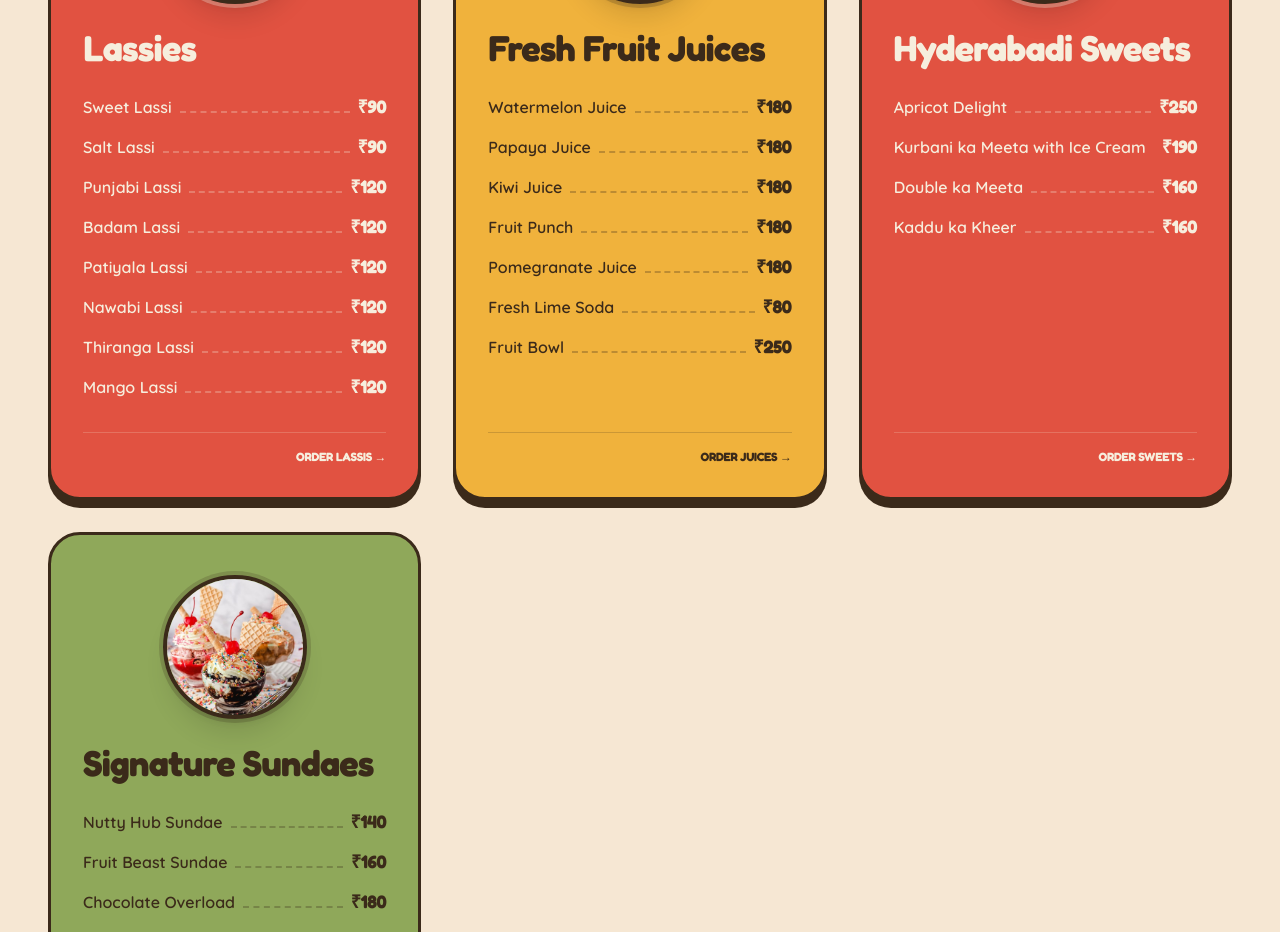
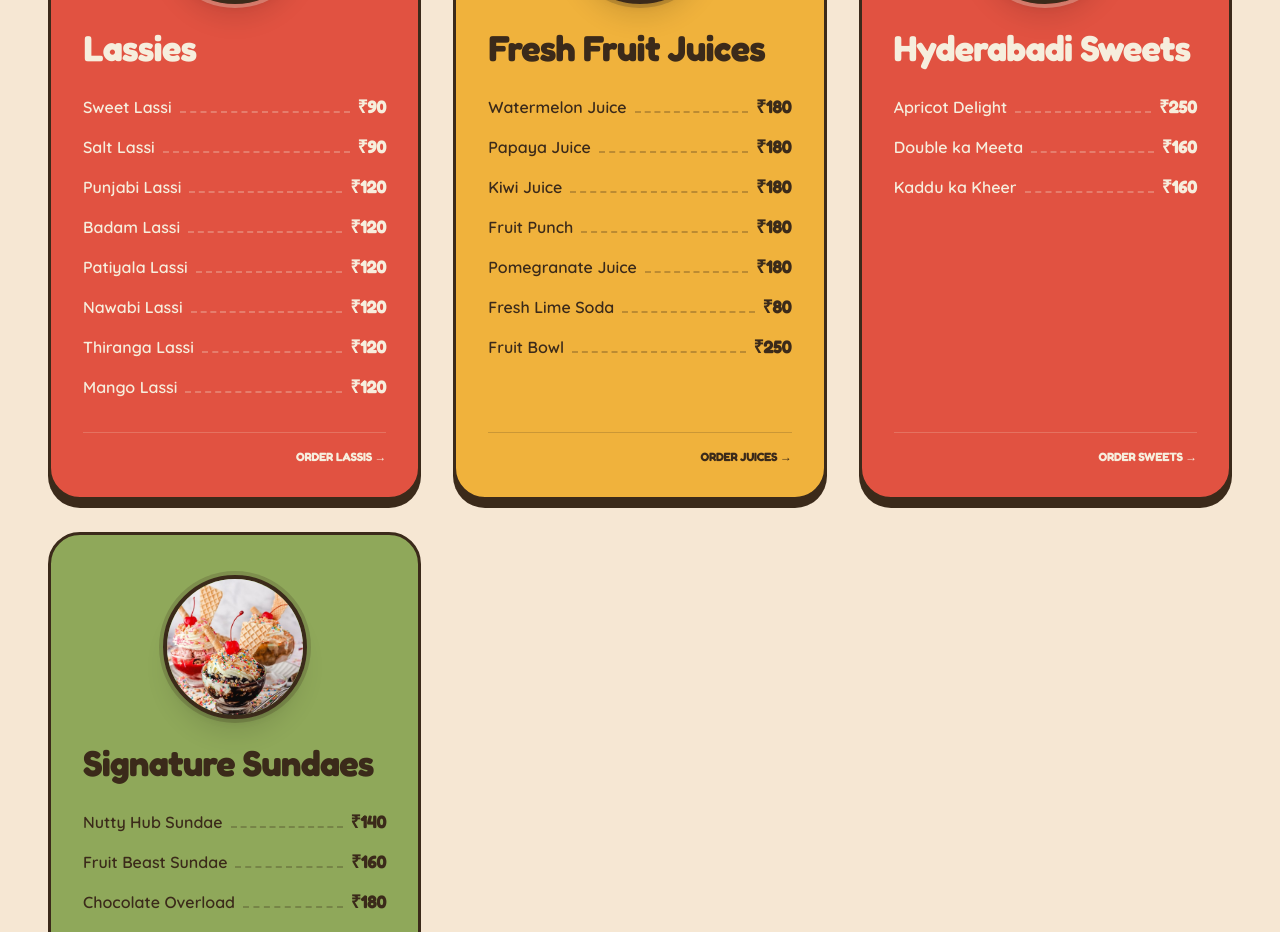
Before and after one commit to lalitejaonteddu/icecream, a Next.js app: page / in a window 1280 px wide. Shown: the part 2340-3272 px from the top of the page. Built offline with nearby package versions, Linux system fonts and the light colour scheme; a web font is replaced by a local one.

Commit message:
Remove Kurbani ka Meeta with Ice Cream from Hyderabadi Sweets section

```diff
--- a/src/components/BestSellers.tsx
+++ b/src/components/BestSellers.tsx
@@ -31,7 +31,6 @@ const JUICES_ITEMS: MenuItem[] = [
 
 const DESSERTS_ITEMS: MenuItem[] = [
   { name: 'Apricot Delight', price: '₹250' },
-  { name: 'Kurbani ka Meeta with Ice Cream', price: '₹190' },
   { name: 'Double ka Meeta', price: '₹160' },
   { name: 'Kaddu ka Kheer', price: '₹160' },
 ];
```
